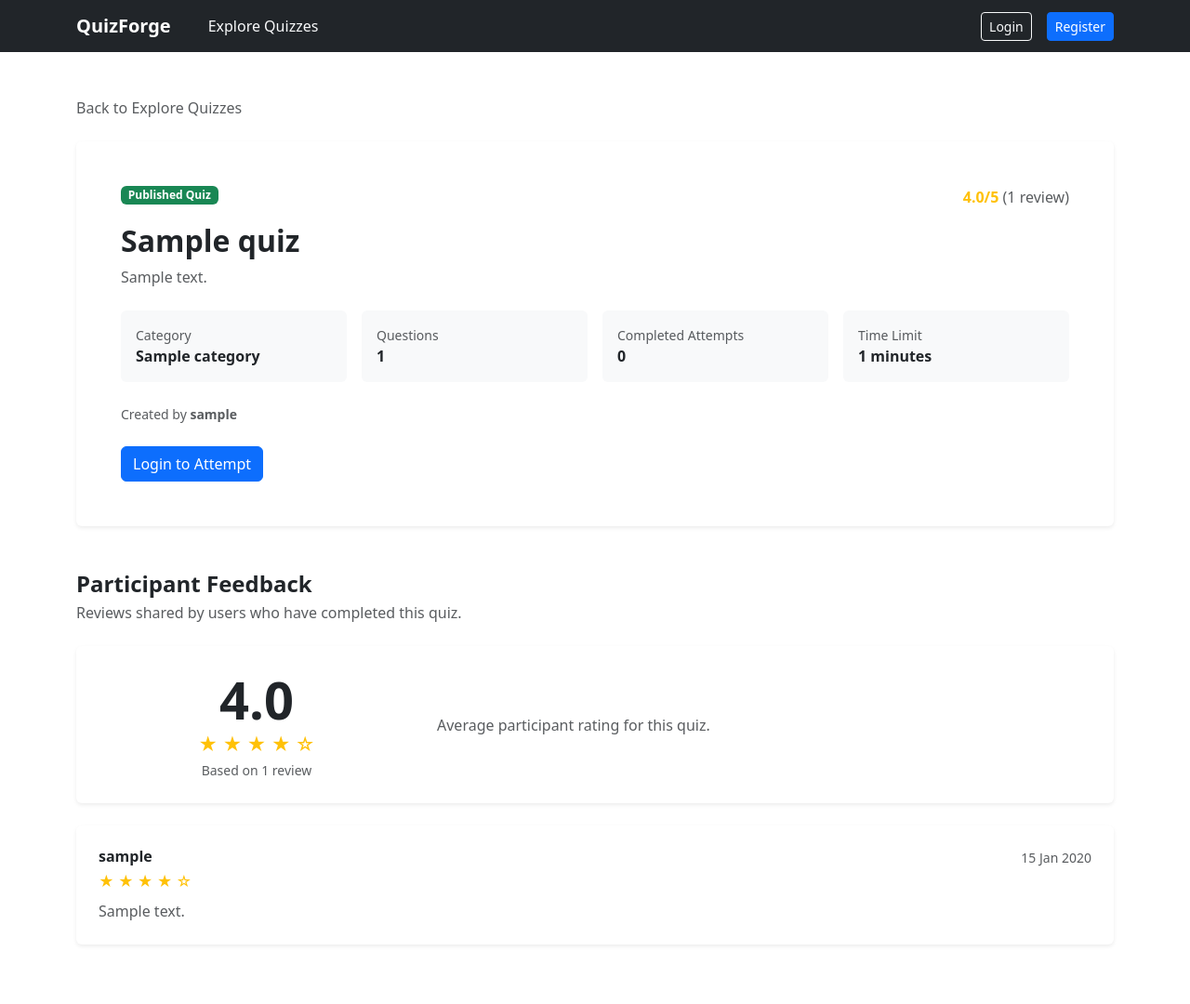
After one commit to IronMonger13/QuizForge, a Django app: page /quiz/1/overview/ in a window 1280 px wide. The commit adds this page. Shown: the whole page at 93% size. Run offline with Django 5.2, Linux system fonts and the light colour scheme; tables that the repository leaves empty hold one stand-in row (values such as "Sample post").

Commit message:
Implement quiz feedback and reviews

```diff
--- /dev/null
+++ b/quizzes/templates/quizzes/quiz_overview.html
@@ -0,0 +1,183 @@
+{% extends "base.html" %}
+{% block title %}
+    {{ quiz.title }} | QuizForge
+{% endblock title %}
+{% block content %}
+    <div class="container py-5">
+        <!-- Back Navigation -->
+        <div class="mb-4">
+            <a href="{% url 'quizzes:explore_quizzes' %}"
+               class="text-decoration-none text-muted">
+                <i class="bi bi-arrow-left"></i> Back to Explore Quizzes
+            </a>
+        </div>
+        <!-- Quiz Information -->
+        <div class="card border-0 shadow-sm mb-4">
+            <div class="card-body p-4 p-md-5">
+                <div class="d-flex justify-content-between align-items-start flex-wrap gap-2 mb-3">
+                    <span class="badge bg-success">Published Quiz</span>
+                    {% if feedback_stats.total_reviews %}
+                        <span class="text-warning fw-semibold">
+                            <i class="bi bi-star-fill"></i>
+                            {{ feedback_stats.average_rating|floatformat:1 }}/5
+                            <span class="text-muted fw-normal">
+                                ({{ feedback_stats.total_reviews }} review{{ feedback_stats.total_reviews|pluralize }})
+                            </span>
+                        </span>
+                    {% else %}
+                        <span class="text-muted small">No ratings yet</span>
+                    {% endif %}
+                </div>
+                <h2 class="fw-bold mb-2">{{ quiz.title }}</h2>
+                <p class="text-muted mb-4">{{ quiz.description|default:"No description provided." }}</p>
+                <div class="row g-3 mb-4">
+                    <div class="col-6 col-md-3">
+                        <div class="bg-light rounded p-3 h-100">
+                            <small class="text-muted d-block">Category</small>
+                            <strong>{{ quiz.category.name }}</strong>
+                        </div>
+                    </div>
+                    <div class="col-6 col-md-3">
+                        <div class="bg-light rounded p-3 h-100">
+                            <small class="text-muted d-block">Questions</small>
+                            <strong>{{ question_count }}</strong>
+                        </div>
+                    </div>
+                    <div class="col-6 col-md-3">
+                        <div class="bg-light rounded p-3 h-100">
+                            <small class="text-muted d-block">Completed Attempts</small>
+                            <strong>{{ attempt_count }}</strong>
+                        </div>
+                    </div>
+                    <div class="col-6 col-md-3">
+                        <div class="bg-light rounded p-3 h-100">
+                            <small class="text-muted d-block">Time Limit</small>
+                            <strong>
+                                {% if quiz.time_limit %}
+                                    {{ quiz.time_limit }} minutes
+                                {% else %}
+                                    No limit
+                                {% endif %}
+                            </strong>
+                        </div>
+                    </div>
+                </div>
+                <p class="small text-muted mb-4">
+                    Created by <strong>{{ quiz.owner.username }}</strong>
+                </p>
+                <!-- Attempt Button -->
+                {% if user.is_authenticated %}
+                    {% if quiz.owner_id == user.id %}
+                        <a href="{% url 'quizzes:quiz_detail' quiz.id %}"
+                           class="btn btn-outline-secondary">Manage Your Quiz</a>
+                    {% else %}
+                        <a href="{% url 'quizzes:take_quiz' quiz.id %}" class="btn btn-primary">
+                            <i class="bi bi-play-fill"></i> Attempt Quiz
+                        </a>
+                    {% endif %}
+                {% else %}
+                    <a href="{% url 'accounts:login' %}" class="btn btn-primary">Login to Attempt</a>
+                {% endif %}
+            </div>
+        </div>
+        <!-- Participant Feedback -->
+        <section class="mt-5">
+            <div class="d-flex justify-content-between align-items-center flex-wrap gap-2 mb-4">
+                <div>
+                    <h4 class="fw-bold mb-1">Participant Feedback</h4>
+                    <p class="text-muted mb-0">Reviews shared by users who have completed this quiz.</p>
+                </div>
+                {% if can_submit_feedback %}
+                    <div class="d-flex flex-wrap gap-2">
+                        <a href="{% url 'quizzes:submit_quiz_feedback' quiz.id %}"
+                           class="btn btn-outline-primary">
+                            {% if existing_feedback %}
+                                <i class="bi bi-pencil"></i> Edit Your Feedback
+                            {% else %}
+                                <i class="bi bi-star"></i> Write a Review
+                            {% endif %}
+                        </a>
+                        {% if existing_feedback %}
+                            <form method="post"
+                                  action="{% url 'quizzes:delete_quiz_feedback' quiz.id %}"
+                                  onsubmit="return confirm('Are you sure you want to delete your feedback? This action cannot be undone.');">
+                                {% csrf_token %}
+                                <button type="submit" class="btn btn-outline-danger">
+                                    <i class="bi bi-trash"></i> Delete Feedback
+                                </button>
+                            </form>
+                        {% endif %}
+                    </div>
+                {% endif %}
+            </div>
+            <!-- Rating Summary -->
+            {% if feedback_stats.total_reviews %}
+                <div class="card border-0 shadow-sm mb-4">
+                    <div class="card-body p-4">
+                        <div class="row align-items-center">
+                            <div class="col-md-4 text-center mb-3 mb-md-0">
+                                <h1 class="display-4 fw-bold mb-0">
+                                    {{ feedback_stats.average_rating|floatformat:1 }}
+                                </h1>
+                                <div class="text-warning fs-5">
+                                    {% for star in "12345" %}
+                                        {% if forloop.counter <= feedback_stats.average_rating %}
+                                            ★
+                                        {% else %}
+                                            ☆
+                                        {% endif %}
+                                    {% endfor %}
+                                </div>
+                                <small class="text-muted">
+                                    Based on {{ feedback_stats.total_reviews }}
+                                    review{{ feedback_stats.total_reviews|pluralize }}
+                                </small>
+                            </div>
+                            <div class="col-md-8">
+                                <p class="text-muted mb-0">Average participant rating for this quiz.</p>
+                            </div>
+                        </div>
+                    </div>
+                </div>
+                <!-- Individual Reviews -->
+                {% for feedback in feedback_list %}
+                    <div class="card border-0 shadow-sm mb-3">
+                        <div class="card-body p-4">
+                            <div class="d-flex justify-content-between align-items-start flex-wrap gap-2">
+                                <div>
+                                    <h6 class="fw-bold mb-1">{{ feedback.user.username }}</h6>
+                                    <div class="text-warning mb-2">
+                                        {% for star in "12345" %}
+                                            {% if forloop.counter <= feedback.rating %}
+                                                ★
+                                            {% else %}
+                                                ☆
+                                            {% endif %}
+                                        {% endfor %}
+                                    </div>
+                                </div>
+                                <small class="text-muted">
+                                    {{ feedback.created_at|date:"d M Y" }}
+                                    {% if feedback.updated_at > feedback.created_at %}
+                                        (Edited)
+                                    {% endif %}
+                                </small>
+                            </div>
+                            {% if feedback.comment %}
+                                <p class="text-muted mb-0">{{ feedback.comment|linebreaksbr }}</p>
+                            {% else %}
+                                <p class="text-muted small fst-italic mb-0">No written feedback provided.</p>
+                            {% endif %}
+                        </div>
+                    </div>
+                {% endfor %}
+            {% else %}
+                <div class="text-center border rounded p-5">
+                    <i class="bi bi-chat-square-text fs-1 text-muted"></i>
+                    <h5 class="fw-bold mt-3">No reviews yet</h5>
+                    <p class="text-muted mb-0">Be the first to share your experience after completing this quiz.</p>
+                </div>
+            {% endif %}
+        </section>
+    </div>
+{% endblock content %}
--- a/quizzes/urls.py
+++ b/quizzes/urls.py
@@ -14,6 +14,11 @@ urlpatterns = [
         name="quiz_attempt_history",
     ),
     path("quiz/<int:quiz_id>/add-question/", views.add_question, name="add_question"),
+    path(
+        "quiz/<int:quiz_id>/overview/",
+        views.quiz_overview,
+        name="quiz_overview",
+    ),
     path("quiz/<int:quiz_id>/", views.quiz_detail, name="quiz_detail"),
     path("quiz/<int:quiz_id>/publish/", views.publish_quiz, name="publish_quiz"),
     path(
@@ -23,6 +28,16 @@ urlpatterns = [
     ),
     path("explore/", views.explore_quizzes, name="explore_quizzes"),
     path("quiz/<int:quiz_id>/attempt/", views.take_quiz, name="take_quiz"),
+    path(
+        "quiz/<int:quiz_id>/feedback/",
+        views.submit_quiz_feedback,
+        name="submit_quiz_feedback",
+    ),
+    path(
+        "quiz/<int:quiz_id>/feedback/delete/",
+        views.delete_quiz_feedback,
+        name="delete_quiz_feedback",
+    ),
     path(
         "attempt/<int:attempt_id>/result/", views.attempt_result, name="attempt_result"
     ),
--- a/quizzes/views.py
+++ b/quizzes/views.py
@@ -6,10 +6,25 @@ from django.views.decorators.http import require_POST
 from django.utils import timezone
 from django.core.paginator import Paginator
 from django.http import JsonResponse
+from django.contrib import messages
 from datetime import timedelta
 
-from .forms import QuizForm, QuestionForm, ChoiceFormSet, EditChoiceFormSet
-from .models import Category, Quiz, Question, QuizAttempt, AttemptAnswer, Choice
+from .forms import (
+    QuizForm,
+    QuestionForm,
+    ChoiceFormSet,
+    EditChoiceFormSet,
+    QuizFeedbackForm,
+)
+from .models import (
+    Category,
+    Quiz,
+    Question,
+    QuizAttempt,
+    AttemptAnswer,
+    Choice,
+    QuizFeedback,
+)
 
 
 # Create your views here.
@@ -409,6 +424,17 @@ def quiz_detail(request, quiz_id):
     else:
         quiz_stats["average_completion"] = None
 
+    # Feedback statistics.
+    feedback_queryset = quiz.feedback.select_related("user")
+
+    feedback_stats = feedback_queryset.aggregate(
+        total_reviews=Count("id"),
+        average_rating=Avg("rating"),
+    )
+
+    # Retrieve all feedback.
+    feedback_list = feedback_queryset.order_by("-created_at")
+
     return render(
         request,
         "quizzes/quiz_detail.html",
@@ -416,6 +442,8 @@ def quiz_detail(request, quiz_id):
             "quiz": quiz,
             "questions": questions,
             "quiz_stats": quiz_stats,
+            "feedback_stats": feedback_stats,
+            "feedback_list": feedback_list,
         },
     )
 
@@ -851,6 +879,101 @@ def save_quiz_answer(request, attempt_id):
 
 
 @login_required
+def submit_quiz_feedback(request, quiz_id):
+    quiz = get_object_or_404(
+        Quiz,
+        id=quiz_id,
+        status=Quiz.Status.PUBLISHED,
+    )
+
+    # Quiz creators cannot review their own quizzes.
+    if quiz.owner_id == request.user.id:
+        return redirect("quizzes:quiz_overview", quiz_id=quiz.id)
+
+    # Only users who have completed an attempt can submit feedback.
+    has_completed_attempt = QuizAttempt.objects.filter(
+        user=request.user,
+        quiz=quiz,
+        status=QuizAttempt.Status.COMPLETED,
+    ).exists()
+
+    if not has_completed_attempt:
+        return redirect("quizzes:quiz_overview", quiz_id=quiz.id)
+
+    # Retrieve an existing review without creating a new one.
+    feedback = QuizFeedback.objects.filter(
+        user=request.user,
+        quiz=quiz,
+    ).first()
+
+    if request.method == "POST":
+        form = QuizFeedbackForm(
+            request.POST,
+            instance=feedback,
+        )
+
+        if form.is_valid():
+            saved_feedback = form.save(commit=False)
+            saved_feedback.user = request.user
+            saved_feedback.quiz = quiz
+            saved_feedback.save()
+
+            messages.success(
+                request,
+                "Your feedback has been saved successfully.",
+            )
+
+            return redirect(
+                "quizzes:quiz_overview",
+                quiz_id=quiz.id,
+            )
+
+    else:
+        form = QuizFeedbackForm(instance=feedback)
+
+    return render(
+        request,
+        "quizzes/submit_feedback.html",
+        {
+            "quiz": quiz,
+            "form": form,
+            "is_update": feedback is not None,
+        },
+    )
+
+
+@login_required
+@require_POST
+def delete_quiz_feedback(request, quiz_id):
+    quiz = get_object_or_404(
+        Quiz,
+        id=quiz_id,
+    )
+
+    # Quiz creators cannot manage participant feedback.
+    if quiz.owner_id == request.user.id:
+        return redirect("quizzes:explore_quizzes")
+
+    feedback = get_object_or_404(
+        QuizFeedback,
+        quiz=quiz,
+        user=request.user,
+    )
+
+    feedback.delete()
+
+    messages.success(
+        request,
+        "Your feedback has been deleted successfully.",
+    )
+
+    if quiz.status == Quiz.Status.PUBLISHED:
+        return redirect("quizzes:quiz_overview", quiz_id=quiz.id)
+
+    return redirect("quizzes:explore_quizzes")
+
+
+@login_required
 def attempt_result(request, attempt_id):
     attempt = get_object_or_404(
         QuizAttempt.objects.select_related("quiz", "user").filter(
@@ -982,6 +1105,52 @@ def explore_quizzes(request):
     )
 
 
+def quiz_overview(request, quiz_id):
+    quiz = get_object_or_404(
+        Quiz.objects.select_related("category", "owner"),
+        id=quiz_id,
+        status=Quiz.Status.PUBLISHED,
+    )
+
+    # Fetch participant feedback.
+    feedback_list = quiz.feedback.select_related("user").order_by("-created_at")
+
+    feedback_stats = feedback_list.aggregate(
+        total_reviews=Count("id"),
+        average_rating=Avg("rating"),
+    )
+
+    # Check whether the current user is eligible to submit feedback.
+    can_submit_feedback = False
+    existing_feedback = None
+
+    if request.user.is_authenticated:
+        has_completed_attempt = QuizAttempt.objects.filter(
+            user=request.user,
+            quiz=quiz,
+            status=QuizAttempt.Status.COMPLETED,
+        ).exists()
+
+        can_submit_feedback = has_completed_attempt and quiz.owner_id != request.user.id
+
+        if can_submit_feedback:
+            existing_feedback = quiz.feedback.filter(user=request.user).first()
+
+    context = {
+        "quiz": quiz,
+        "question_count": quiz.questions.count(),
+        "attempt_count": quiz.attempts.filter(
+            status=QuizAttempt.Status.COMPLETED
+        ).count(),
+        "feedback_list": feedback_list,
+        "feedback_stats": feedback_stats,
+        "can_submit_feedback": can_submit_feedback,
+        "existing_feedback": existing_feedback,
+    }
+
+    return render(request, "quizzes/quiz_overview.html", context)
+
+
 @login_required
 def attempt_history(request):
     attempts = list(
```
Also changed, not shown: quizzes/forms.py (+33 -1 lines), quizzes/models.py (+43 -1 lines), quizzes/templates/quizzes/attempt_result.html (+9 -2 lines), quizzes/templates/quizzes/explore_quizzes.html (+6 -14 lines), quizzes/templates/quizzes/quiz_detail.html (+77 -4 lines), quizzes/templates/quizzes/submit_feedback.html (added, +71 -0 lines), quizzes/migrations/0010_quizfeedback.py (added).
